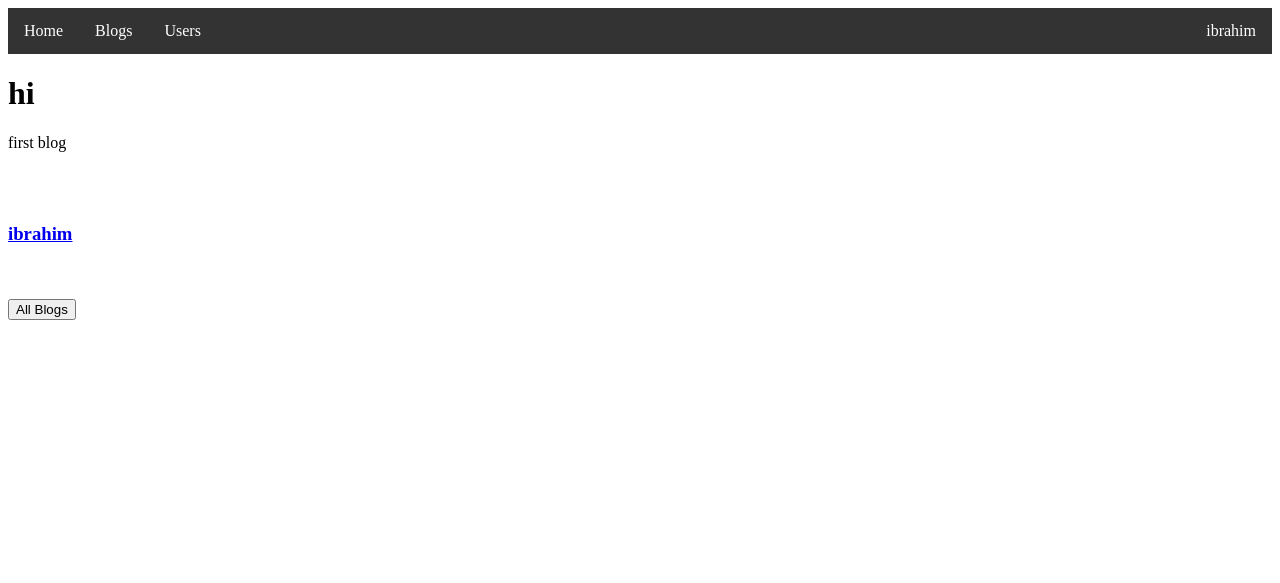
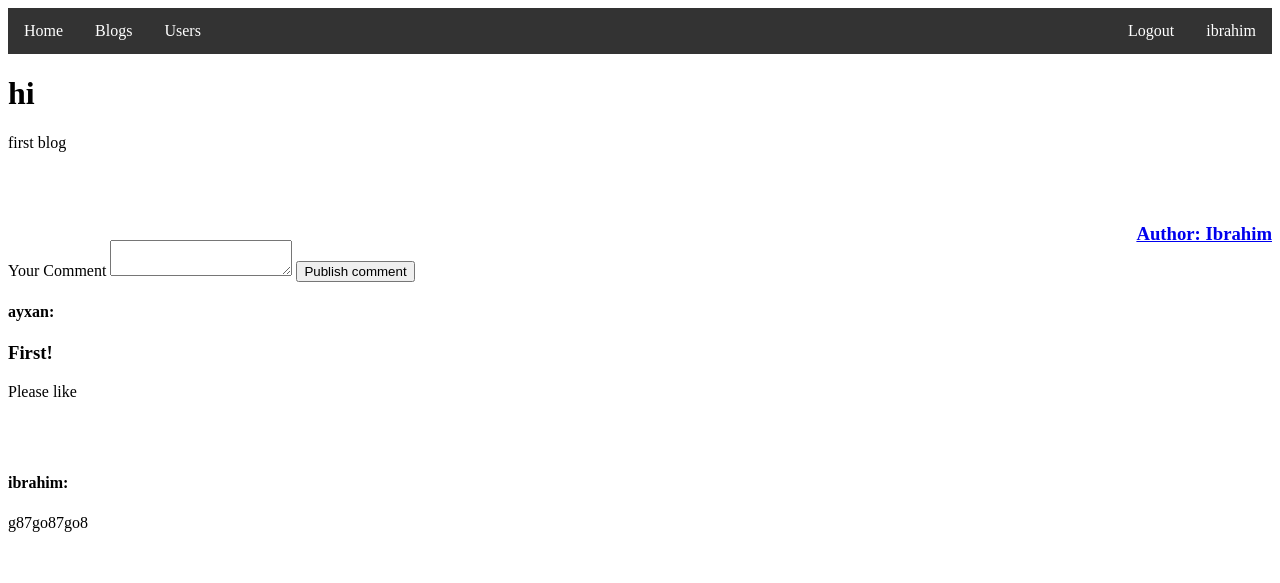
Before and after one commit to platoibi/Bilqram, a Django app: page /bilqram/blog/2 in a window 1280 px wide. Shown: the top 583 px of the page. Run offline with Django 5.2, Linux system fonts and the light colour scheme; a user stored in the database is signed in; data comes from the database, SQL or seed files in the repository; both versions use the stored data as it was after the commit.

Commit message:
Final touches (22 april)

```diff
--- a/Bilqram/templates/Bilqram/base.html
+++ b/Bilqram/templates/Bilqram/base.html
@@ -4,7 +4,7 @@
     <meta charset="UTF-8">
     {% block title %} <title>Base Page</title> {% endblock title %}
     <style>
-        div.topnav ul {
+        .topnav ul {
           list-style-type: none;
           margin: 0;
           padding: 0;
@@ -12,15 +12,15 @@
           background-color: #333;
         }
 
-        div.topnav li {
+        .topnav li {
           float: left;
         }
 
-        div.topnav li.login, div.topnav li.register, div.topnav li.user{
+        .topnav .rightNav{
             float: right;
         }
 
-        div.topnav li a {
+        .topnav li a {
           display: block;
           color: white;
           text-align: center;
@@ -28,7 +28,7 @@
           text-decoration: none;
         }
 
-        div.topnav li a:hover {
+        .topnav li a:hover {
           background-color: #111;
         }
     </style>
@@ -41,10 +41,11 @@
         <li><a href="{% url 'Bilqram:blogs' %}">Blogs</a></li>
         <li><a href="{% url 'Bilqram:users' %}">Users</a></li>
         {% if not user.is_authenticated %}
-            <li class="login"><a href="{% url 'Bilqram:login' %}">Login</a></li>
-            <li class="register"><a href="{% url 'Bilqram:register' %}">Register</a></li>
+            <li class="rightNav"><a href="{% url 'Bilqram:login' %}">Login</a></li>
+            <li class="rightNav"><a href="{% url 'Bilqram:register' %}">Register</a></li>
         {% else %}
-            <li class="user"><a href="{% url 'Bilqram:user' user.username %}">{{ user.username }}</a></li>
+            <li class="rightNav"><a href="{% url 'Bilqram:user' user.username %}">{{ user.username }}</a></li>
+            <li class="rightNav"><a href="{% url 'Bilqram:logout' %}">Logout</a></li>
         {% endif %}
     </ul>
 </div>
--- a/Bilqram/templates/Bilqram/blog.html
+++ b/Bilqram/templates/Bilqram/blog.html
@@ -1,6 +1,10 @@
 {% extends 'Bilqram/base.html' %}
-
 {% block title %}
+    <style>
+    .blogAuthorName{
+        float: right;
+    }
+    </style>
     <title>{{ blog.title }}</title>
 {% endblock title %}
 
@@ -14,10 +18,34 @@
 
     <br><br>
 
-    <h3><a href="{% url 'Bilqram:user' blog.author.name %}">{{ blog.author.username }}</a> </h3>
+    <h3 class="blogAuthorName"><a href="{% url 'Bilqram:user' blog.author.username %}">Author: {{ blog.author.name }}</a> </h3>
 
     <br><br>
 
-    <a href="{% url 'Bilqram:blogs' %}"><button>All Blogs</button></a>
+    <div class="commentSection">
+        {% if user.is_authenticated %}
+            <div class="writeComment">
+                <form action="{% url 'Bilqram:newComment' blog.id %}" method="post">
+                    {% csrf_token %}
+                    <label> Your Comment
+                        <textarea name="comment">
+                        </textarea>
+                    </label>
+                    <input type="submit" value="Publish comment">
+                </form>
+            </div>
+        {% else %}
+            <h2>Log in to write a comment</h2>
+        {% endif %}
+
+        {% for comment in comments %}
+            <div class="comment">
+                <h4>{{ comment.author }}:</h4>
+                <h3>{{ comment.title }}</h3>
+                <p>{{ comment.content }}</p>
+            </div>
+            <br><br>
+        {% endfor %}
+    </div>
 
 {% endblock content %}
--- a/Bilqram/urls.py
+++ b/Bilqram/urls.py
@@ -15,5 +15,6 @@ urlpatterns = [
     path('register', views.register, name='register'),
     path('user_created', views.user_created, name='user_created'),
     path('login/', views.user_login, name='login'),
-    path('logout', views.user_logout, name='logout')
+    path('logout', views.user_logout, name='logout'),
+    path('newComment/<int:blog_id>', views.newComment, name='newComment')
 ]
--- a/Bilqram/views.py
+++ b/Bilqram/views.py
@@ -4,7 +4,7 @@ from django.utils import timezone
 from django.contrib.auth import authenticate, login, logout
 from django.contrib import messages
 from .forms import UserRegistrationForm
-from Bilqram.models import User, Blog
+from Bilqram.models import User, Blog, Comment
 from .forms import LoginForm
 
 
@@ -56,7 +56,8 @@ def blogs(request):
 def blog(request, blog_id):
     b = get_object_or_404(Blog, id=blog_id)
     context = {
-        'blog': b
+        'blog': b,
+        'comments': Comment.objects.filter(par_blog=b)
     }
     return render(request, 'Bilqram/blog.html', context)
 
@@ -102,3 +103,15 @@ def user_created(request):
 def user_logout(request):
     logout(request)
     return redirect('Bilqram:home')
+
+
+def newComment(request, blog_id):
+    if request.method == 'POST':
+        b = get_object_or_404(Blog, pk=blog_id)
+        c = Comment(par_blog=b, content=request.POST['comment'],
+                    author=get_object_or_404(User, id=request.user.id), editable=True,
+                    pub_date=timezone.now())
+        c.save()
+        return redirect('Bilqram:blog', blog_id=blog_id)
+    else:
+        return redirect('Bilqram:home')
```
Also changed, not shown: db.sqlite3.
